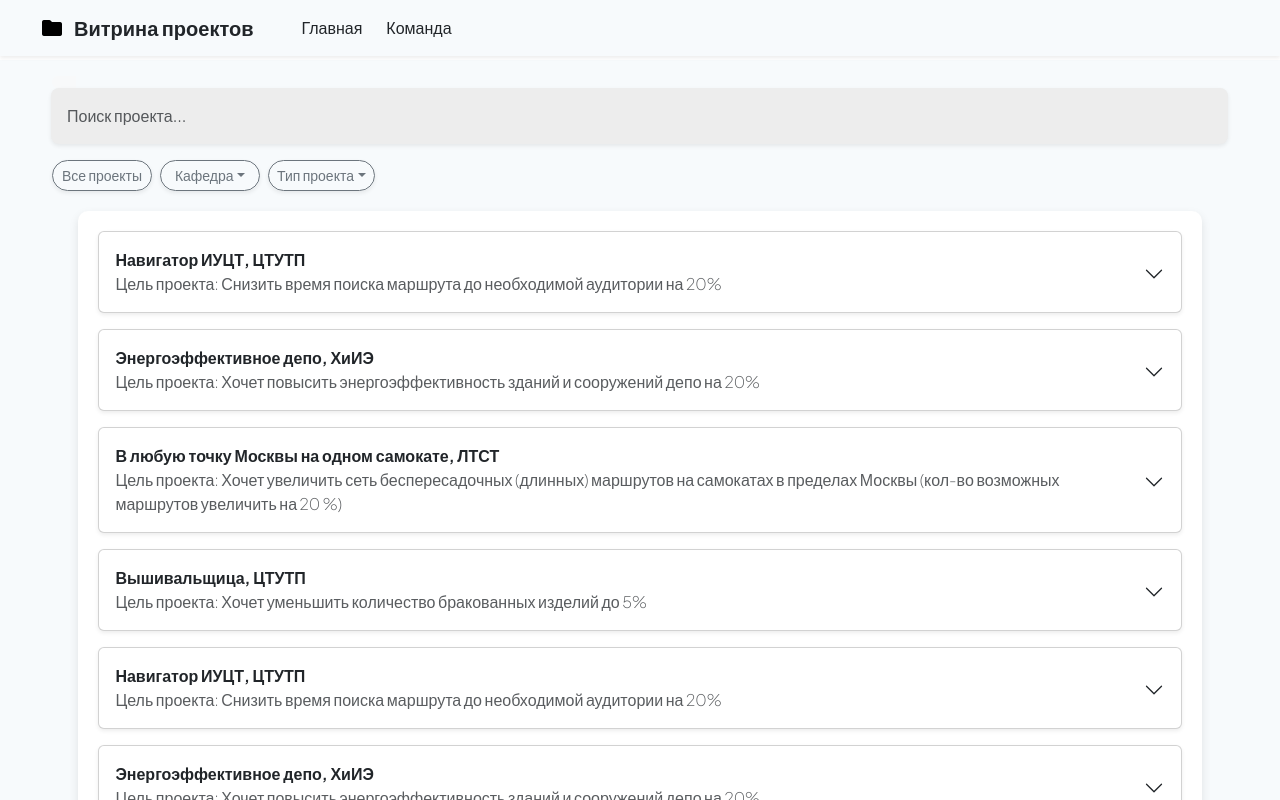
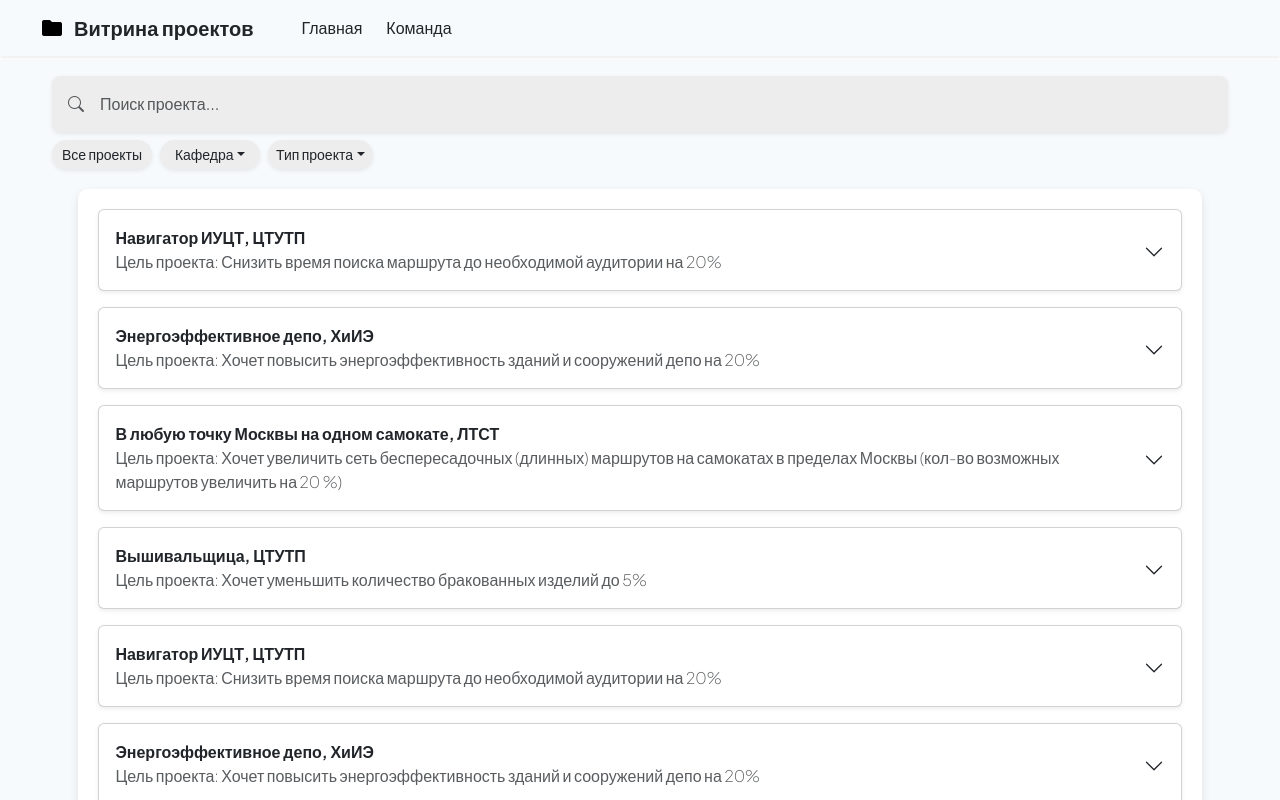
Before and after one commit to Showcase-of-projects/frontend, a React (Vite) app: page / in a window 1280 px wide. Shown: the top 800 px of the page. Built offline with nearby package versions, Linux system fonts and the light colour scheme.

Commit message:
feat: add new feature

```diff
--- a/package.json
+++ b/package.json
@@ -14,6 +14,7 @@
     "@heroicons/react": "^2.1.5",
     "@material-tailwind/react": "^2.1.10",
     "bootstrap": "^5.3.3",
+    "bootstrap-icons": "^1.11.3",
     "react": "^18.3.1",
     "react-bootstrap": "^2.10.9",
     "react-bootstrap-icons": "^1.11.5",
--- a/src/components/Header.jsx
+++ b/src/components/Header.jsx
@@ -8,7 +8,6 @@ const Header = () => {
       style={{
         backgroundColor: "#F7FAFC",
         fontFamily: "'Plus Jakarta Sans', sans-serif",
-        fontWeight: 50,
       }}
     >
       <div className="d-flex align-items-center px-4">
@@ -17,22 +16,15 @@ const Header = () => {
           alt="logotype"
           style={{ width: "24px", height: "24px", marginRight: "10px" }}
         />
-        <h1 className="fs-5 m-0" style={{ fontWeight: 600 }}>
-          Витрина проектов
-        </h1>
-        <nav className="ms-4">
+        <h1 className="fs-5 m-0 fw-semibold">Витрина проектов</h1>
+        <nav className="ms-4 ">
           <Link
             to="/"
-            className="text-decoration-none text-dark mx-4"
-            style={{ fontWeight: 500 }}
+            className="text-decoration-none text-dark mx-4 fw-normal"
           >
             Главная
           </Link>
-          <Link
-            to="/"
-            className="text-decoration-none text-dark"
-            style={{ fontWeight: 500 }}
-          >
+          <Link to="/" className="text-decoration-none text-dark fw-normal">
             Команда
           </Link>
         </nav>
--- a/src/components/ProjectCard.jsx
+++ b/src/components/ProjectCard.jsx
@@ -20,7 +20,7 @@ const ProjectCard = ({
       <div className="d-flex justify-content-between align-items-center">
         <div className="flex-grow-1">
           <Link
-            to={`/${title}`}
+            to={`/`}
             className="text-dark text-decoration-none fw-bold"
           >
             {title}
--- a/src/page/HomePage.jsx
+++ b/src/page/HomePage.jsx
@@ -2,6 +2,7 @@ import { useState } from "react";
 import ProjectCard from "../components/ProjectCard";
 import Header from "../components/Header";
 import "../css/showcase.css";
+import "bootstrap-icons/font/bootstrap-icons.css";
 
 const projects = [
   {
@@ -91,9 +92,15 @@ const HomePage = () => {
     );
   });
 
+  const handleClearSearch = () => {
+    setSearchQuery("");
+    setSelectedDepartment("");
+    setSelectedProjectType("");
+  };
+
   return (
     <div
-      className="d-flex flex-column align-items-center min-vh-100  p-3"
+      className="d-flex flex-column align-items-center min-vh-100 p-3"
       style={{
         backgroundColor: "#F7FAFC",
         fontFamily: "'Plus Jakarta Sans', sans-serif",
@@ -104,30 +111,40 @@ const HomePage = () => {
       <Header />
       <div className="container" style={{ maxWidth: "1200px" }}>
         <div className="d-flex flex-column w-100">
-          <div className="mb-3 w-100">
-            <div className="input-group w-100">
-              <span className="input-group-text bg-light border-0">
+          <div className="mb-2 w-100">
+            <div className="position-relative w-100">
+              <span className="position-absolute start-0 top-50 translate-middle-y ps-3">
                 <i className="bi bi-search text-muted"></i>
               </span>
               <input
                 type="text"
-                className="form-control bg-light border-0 rounded-3 px-3 py-3 shadow-sm w-100"
+                className="form-control border-0 rounded-3 px-5 py-3 shadow-sm w-100"
                 placeholder="Поиск проекта..."
                 value={searchQuery}
                 onChange={(e) => setSearchQuery(e.target.value)}
+                style={{ backgroundColor: "#EDEDED" }}
               />
+              {searchQuery && (
+                <span
+                  className="position-absolute top-50 translate-middle-y"
+                  onClick={() => setSearchQuery("")}
+                  style={{
+                    right: "20px",
+                    cursor: "pointer",
+                  }}
+                >
+                  <i className="bi bi-x-circle text-muted"></i>
+                </span>
+              )}
             </div>
           </div>
 
           <div className="d-flex justify-content-start align-items-center gap-2 w-100">
             <div className="dropdown">
               <button
-                className="btn btn-outline-secondary btn-sm rounded-pill shadow-sm px-2"
-                style={{ minWidth: "100px" }}
-                onClick={() => {
-                  setSelectedDepartment("");
-                  setSelectedProjectType("");
-                }}
+                className="btn btn-sm rounded-pill shadow-sm px-2 text-dark border-0"
+                style={{ minWidth: "100px", backgroundColor: "#EDEDED" }}
+                onClick={handleClearSearch}
               >
                 Все проекты
               </button>
@@ -135,10 +152,10 @@ const HomePage = () => {
 
             <div className="dropdown">
               <button
-                className="btn btn-outline-secondary btn-sm rounded-pill dropdown-toggle shadow-sm px-2"
+                className="btn btn-sm rounded-pill shadow-sm px-2 text-dark border-0 dropdown-toggle"
                 type="button"
                 data-bs-toggle="dropdown"
-                style={{ minWidth: "100px" }}
+                style={{ minWidth: "100px", backgroundColor: "#EDEDED" }}
               >
                 Кафедра
               </button>
@@ -147,6 +164,7 @@ const HomePage = () => {
                   <li key={dept}>
                     <button
                       className="dropdown-item"
+                      style={{ fontSize: "14px" }}
                       onClick={() => setSelectedDepartment(dept)}
                     >
                       {dept}
@@ -158,10 +176,10 @@ const HomePage = () => {
 
             <div className="dropdown">
               <button
-                className="btn btn-outline-secondary btn-sm rounded-pill dropdown-toggle shadow-sm px-2"
+                className="btn btn-sm rounded-pill shadow-sm px-2 text-dark border-0 dropdown-toggle"
                 type="button"
                 data-bs-toggle="dropdown"
-                style={{ minWidth: "100px" }}
+                style={{ minWidth: "100px", backgroundColor: "#EDEDED" }}
               >
                 Тип проекта
               </button>
@@ -170,6 +188,7 @@ const HomePage = () => {
                   <li key={type}>
                     <button
                       className="dropdown-item"
+                      style={{ fontSize: "14px" }}
                       onClick={() => setSelectedProjectType(type)}
                     >
                       {type}
```
Also changed, not shown: 1 other file (tests, documents, lock files or other folders).
